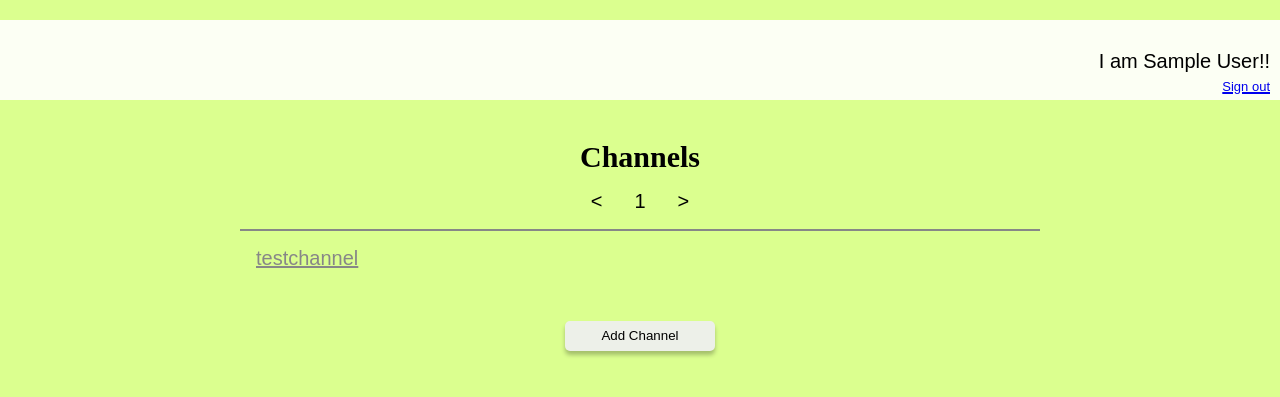
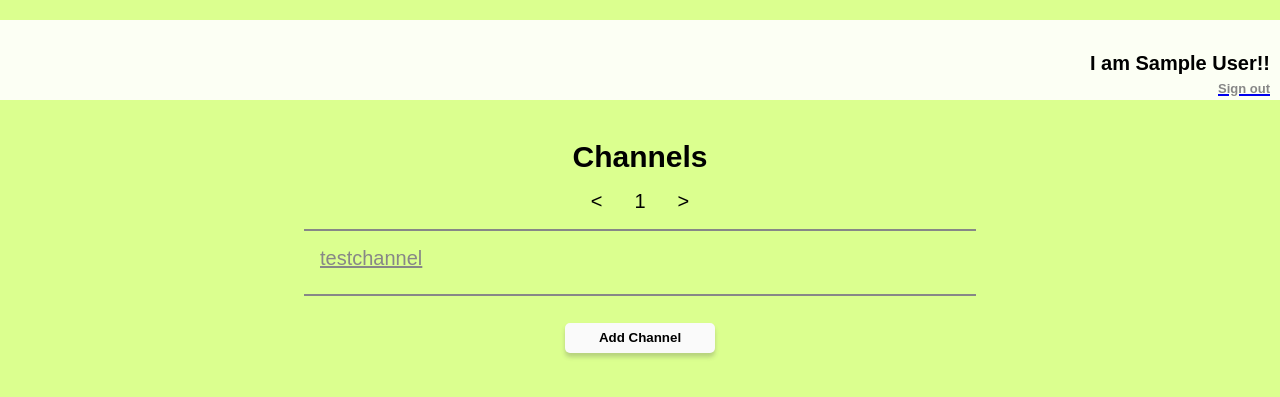
Before and after one commit to Raretech-Hackathon-TEAM-E/TEAM-E-App, a Flask app: page / in a window 1280 px wide. Shown: the top 397 px of the page. Run offline with Flask 2, Linux system fonts and the light colour scheme; the visitor is signed in with stand-in values (Sample User, id 1); data comes from the database, SQL or seed files in the repository.

Commit message:
トップページレイアウト微調整

```diff
--- a/static/css/index.css
+++ b/static/css/index.css
@@ -6,8 +6,7 @@
 body {
     float: none;
     position: static;
-    font-family: "Sawarabi Mincho", serif;
-    font-family: "DotGothic16", sans-serif;
+    font-family: 'Basic', sans-serif;
     font-size: 20px;
     box-sizing: border-box;
     background-color: #DBFF8F;
@@ -35,7 +34,7 @@ body {
 
 #header-menu{
     position: absolute;
-    bottom: 0.2em;
+    bottom: 0.1em;
     right: 0.5em;
     flex-direction: row;
     text-align: right;
@@ -43,11 +42,18 @@ body {
 
 #user-name{
     right: 0.2em;
+    font-weight: 550;
 }
 
 #signout-btn{
     font-size: small;
     right: 0.2em;
+    color: rgb(135, 135, 135);
+    font-weight: 550;
+}
+
+#signout-btn:hover {
+    color: skyblue;
 }
 
 /* チャンネル一覧 */
@@ -61,7 +67,7 @@ body {
 }
 
 h2 {
-    font-family: 'basic';
+    font-family: 'Basic', sans-serif;
     font-weight: 600;
 }
 
@@ -72,11 +78,12 @@ h2 {
 }
 
 .channel-list {
-    min-height: 50%;
-    min-width: 60vw;
+    min-height: 80%;
+    min-width: 50vw;
     display: flex;
     flex-direction: column;
     padding: 1rem;
+    border-bottom: 2px solid rgb(135, 135, 135);
 }
 
 .channel-list li {
@@ -143,15 +150,6 @@ h2 {
   }
 
 
-#add-channel-btn {
-    border: none;
-    border-radius: 5px;
-    box-shadow: 0px 4px 4px rgb(0 0 0 / 25%);
-    background-color: #edf0e9;
-    width: 150px;
-    height: 30px;
-}
-
 .smaller-btn {
   border: none;
   border-radius: 5px;
@@ -162,9 +160,6 @@ h2 {
   margin-left: 1em;
 }
 
-.smaller-btn:hover {
-   border: 2px solid skyblue;
-}
 
 .add-channel-btn {
     border: none;
@@ -175,3 +170,8 @@ h2 {
     height: 30px;
     margin: 2em auto;
 }
+
+.smaller-btn:hover,
+.add-channel-btn:hover {
+   border: 2px solid skyblue;
+}
--- a/static/css/modal.css
+++ b/static/css/modal.css
@@ -60,8 +60,13 @@ button{
   border: none;
   border-radius: 5px;
   box-shadow: 0px 4px 4px rgb(0 0 0 / 25%);
-  background-color: #edf0e9;
+  background-color: #fafafa;
   width: 150px;
   height: 30px;
-  font-weight: 500;
+  font-family: 'Basic', sans-serif;
+  font-weight: 600;
 }
+
+button:hover {
+  border: 2px solid skyblue;
+}
```
